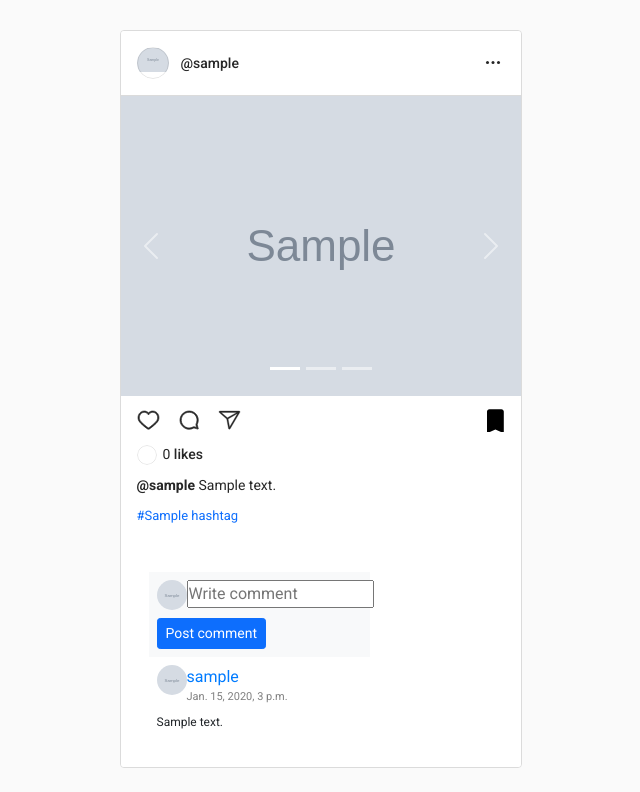
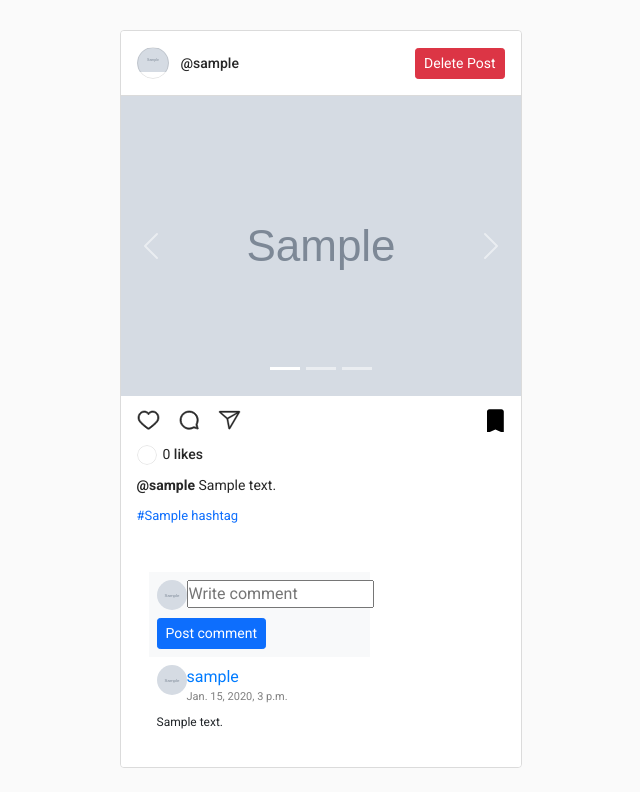
Before and after one commit to ROtabekDev/Instagram-clone, a Django app: page /post/detail/1/ in a window 1280 px wide. Shown: the part 54-846 px from the top of the page, without its empty margins (53-693 px from the left). Run offline with Django 4.2, Linux system fonts and the light colour scheme; a user stored in the database is signed in; tables that the repository leaves empty hold one stand-in row (values such as "Sample post"); grey boxes marked "Sample" are stand-in pictures; data that the repository does not hold is empty; some libraries are stand-ins or nearby versions.

Commit message:
feat: delete post

```diff
--- a/apps/main/signals.py
+++ b/apps/main/signals.py
@@ -23,7 +23,7 @@ def user_del_comment_post(sender, instance, *args, **kwargs):
     comment = instance
     post = comment.post_id
     sender = comment.user
-    notify = Notification.objects.filter(post_id=post, sender_id=sender, user_id=post.user_id, notification_type=2)[0]
+    notify = Notification.objects.filter(post_id=post, sender_id=sender, user_id=post.user_id, notification_type=2)
     notify.delete()
 
 
--- a/apps/post/urls.py
+++ b/apps/post/urls.py
@@ -1,10 +1,11 @@
 from django.urls import path
 
-from .views import PostDetail, addpost, create_savedpost, delete_savedpost
+from .views import PostDetail, addpost, create_savedpost, delete_savedpost, deletepost
 
 urlpatterns = [
     path('create/', addpost, name='post-create'),
     path('detail/<int:post_id>/', PostDetail, name='post-detail'),
+    path('delete/<int:post_id>/', deletepost, name='post-delete'),
 
     path('create-savedpost/<int:post_id>/', create_savedpost, name='create-savedpost'),
     path('delete-savedpost/<int:post_id>/', delete_savedpost, name='delete-savedpost'),
--- a/apps/post/views.py
+++ b/apps/post/views.py
@@ -91,6 +91,14 @@ def PostDetail(request, post_id):
 
 
 @login_required(login_url='sign-in')
+def deletepost(request, post_id):
+
+    Post.objects.filter(user_id=request.user, pk=post_id).delete()
+
+    return redirect('/')
+    # return HttpResponseRedirect(reverse('profile', args=[username]))
+
+@login_required(login_url='sign-in')
 def create_savedpost(request, post_id):
 
     user = get_object_or_404(CustomUser, username=request.user.username)
--- a/templates/post_detail.html
+++ b/templates/post_detail.html
@@ -60,13 +60,21 @@
                                 <a href="{% url 'profile' post.user_id %}" class="post__user">@{{ post.user_id.username }}</a>
                             </div>
 
-                            <button class="post__more-options">
+                            <!-- <button class="post__more-options">
                                 <svg width="24" height="24" viewBox="0 0 24 24" fill="none" xmlns="http://www.w3.org/2000/svg">
                                     <circle cx="6.5" cy="11.5" r="1.5" fill="var(--text-dark)"/>
                                     <circle cx="12" cy="11.5" r="1.5" fill="var(--text-dark)"/>
                                     <circle cx="17.5" cy="11.5" r="1.5" fill="var(--text-dark)"/>
                                 </svg>
-                            </button>
+                            </button> -->
+
+                            {% if post.user_id == request.user %}
+                            <a href="{% url 'post-delete' post.id %}">
+                            <button class="btn btn-danger btn-sm"  type="button">
+                                Delete Post
+                              </button>
+                               </a>
+                            {% endif %}
                         </div>
 
                         <div class="post__content">
```
Also changed, not shown: apps/main/views.py (+7 -3 lines), templates/home.html (+11 -2 lines).
